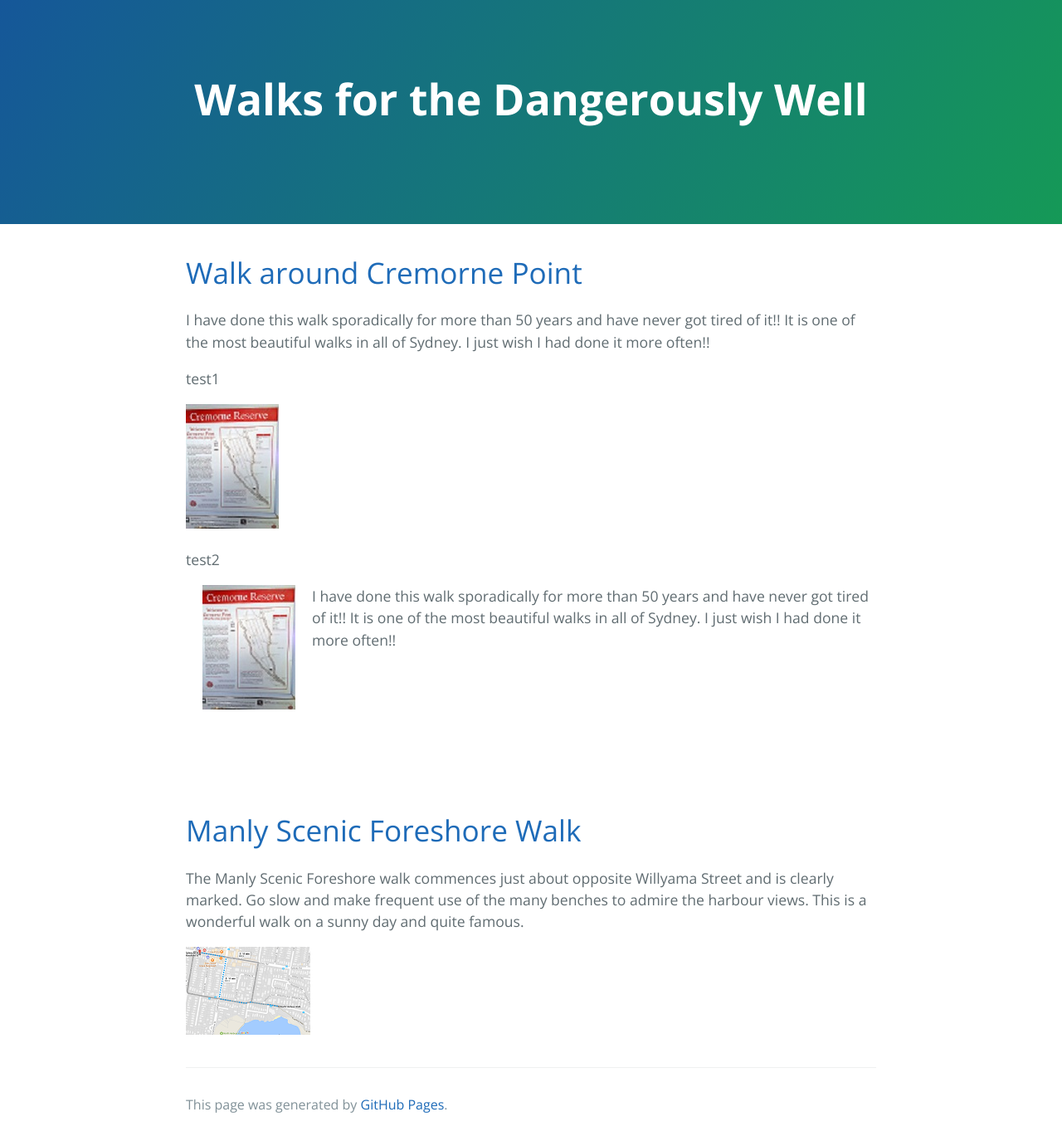
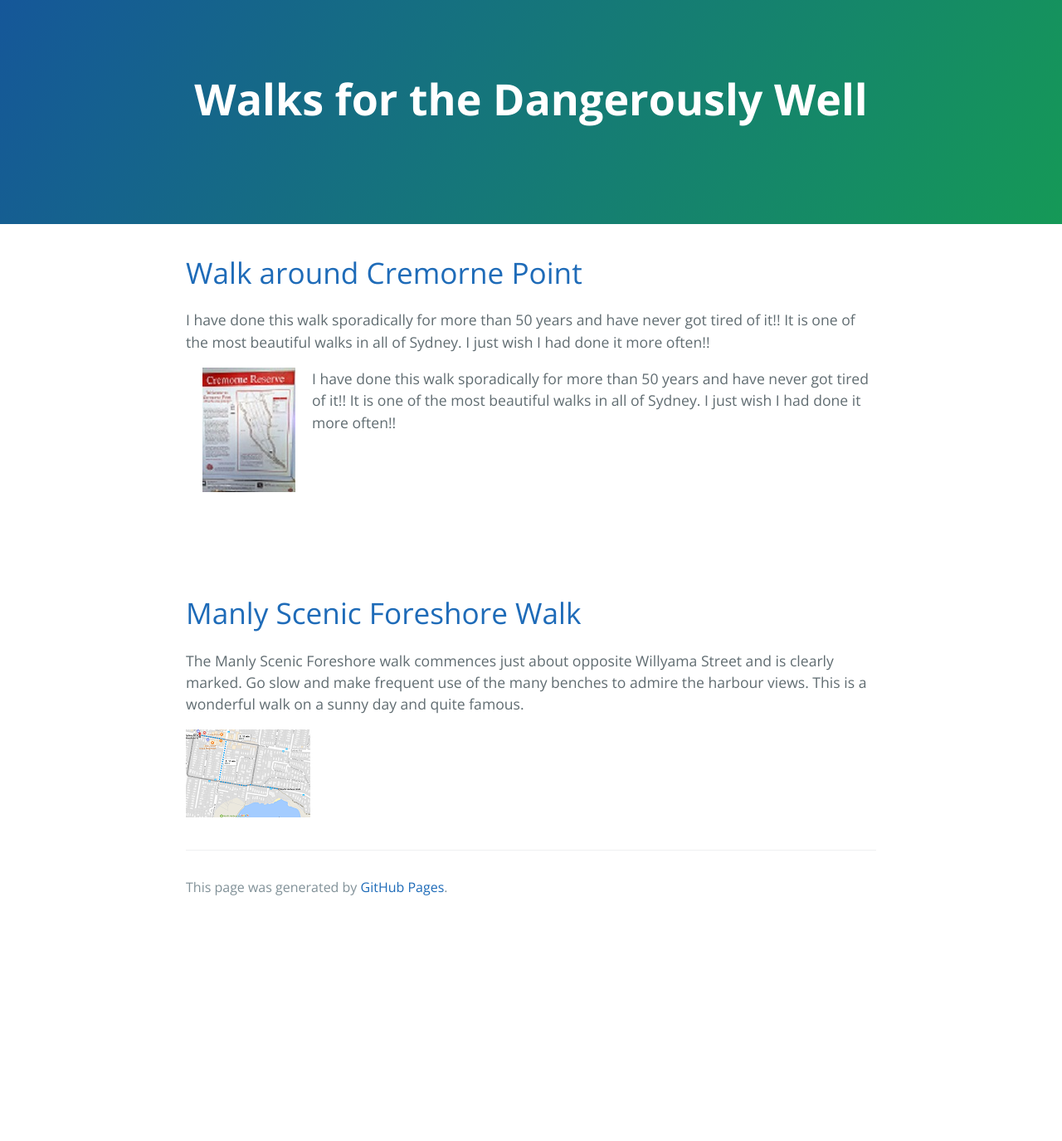
Before and after one commit to janet1405/janet1405.github.io, a Jekyll site: the page built from index.md, in a window 1280 px wide. Shown: the whole page at 83% size. Built offline with Jekyll 4.4.1, drawn with Linux system fonts in a browser that asks for light colours; the repository's description, which GitHub fills in, is left out; after the commit the page ends 1113 px from its top, so only the background shows below that.

Commit message:
Update index.md

```diff
--- a/index.md
+++ b/index.md
@@ -14,11 +14,6 @@ nav_item: home
 
 I have done this walk sporadically for more than 50 years and have never got tired of it!! It is one of the most beautiful walks in all of Sydney. I just wish I had done it more often!!
 
-test1
-
-[![](\assets\img\cremorne_point\WalkAroundCremornePoint_112_150.jpg "Cremorne Point Map")](\assets\img\cremorne_point\WalkAroundCremornePoint.jpg)
-
-test2
 
 <a href="\assets\img\cremorne_point\WalkAroundCremornePoint.jpg"><img align="left" src="\assets\img\cremorne_point\WalkAroundCremornePoint_112_150.jpg" hspace="20" title="Cremorne Point Map"></a>
 I have done this walk sporadically for more than 50 years and have never got tired of it!! It is one of the most beautiful walks in all of Sydney. I just wish I had done it more often!!
```
